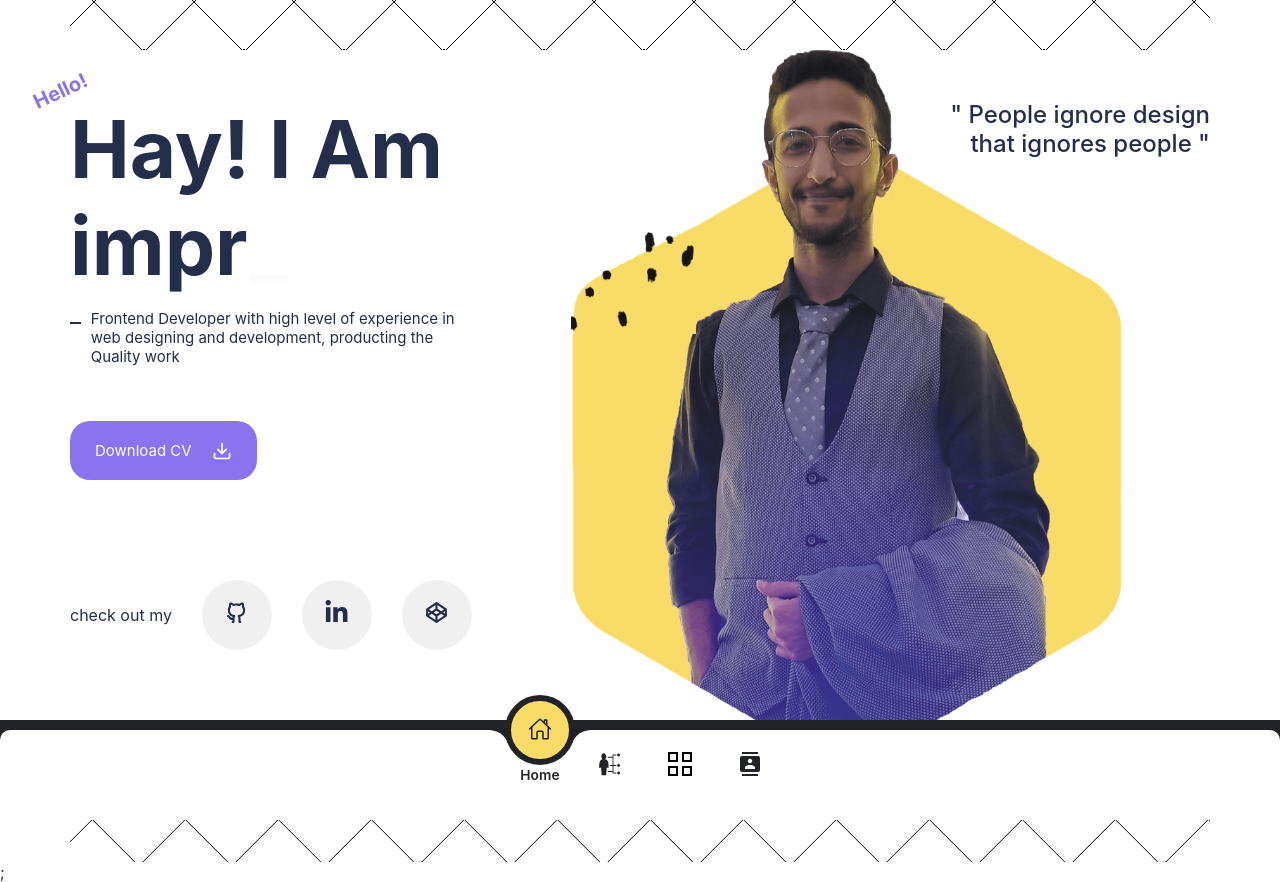
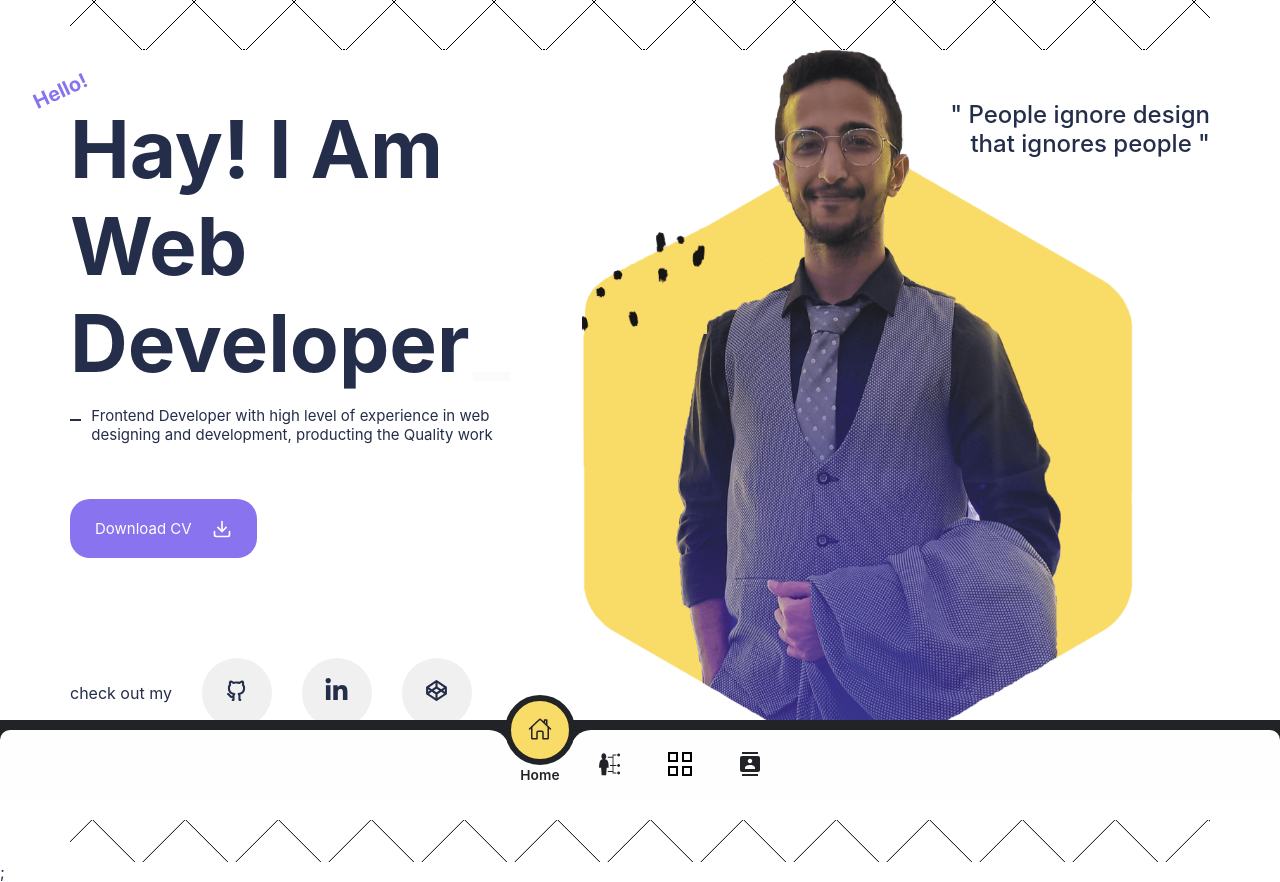
Before and after one commit to GirgisNabil/Portfolio, a React (Create React App) app: page / in a window 1280 px wide. Built offline with nearby package versions, Linux system fonts and the light colour scheme; a web font is replaced by a local one.

Commit message:
editing type script

```diff
--- a/src/components/Landing/Landing.jsx
+++ b/src/components/Landing/Landing.jsx
@@ -41,7 +41,7 @@ export default function Landing() {
                 typeSpeed={100}
                 deleteSpeed={70}
                 delaySpeed={1000}
-                words={["Developer", "Creative", "improviser"]}
+                words={["Girgis Nabil", "Web Developer", "Creative"]}
               />
             </span>
           </h1>
```
